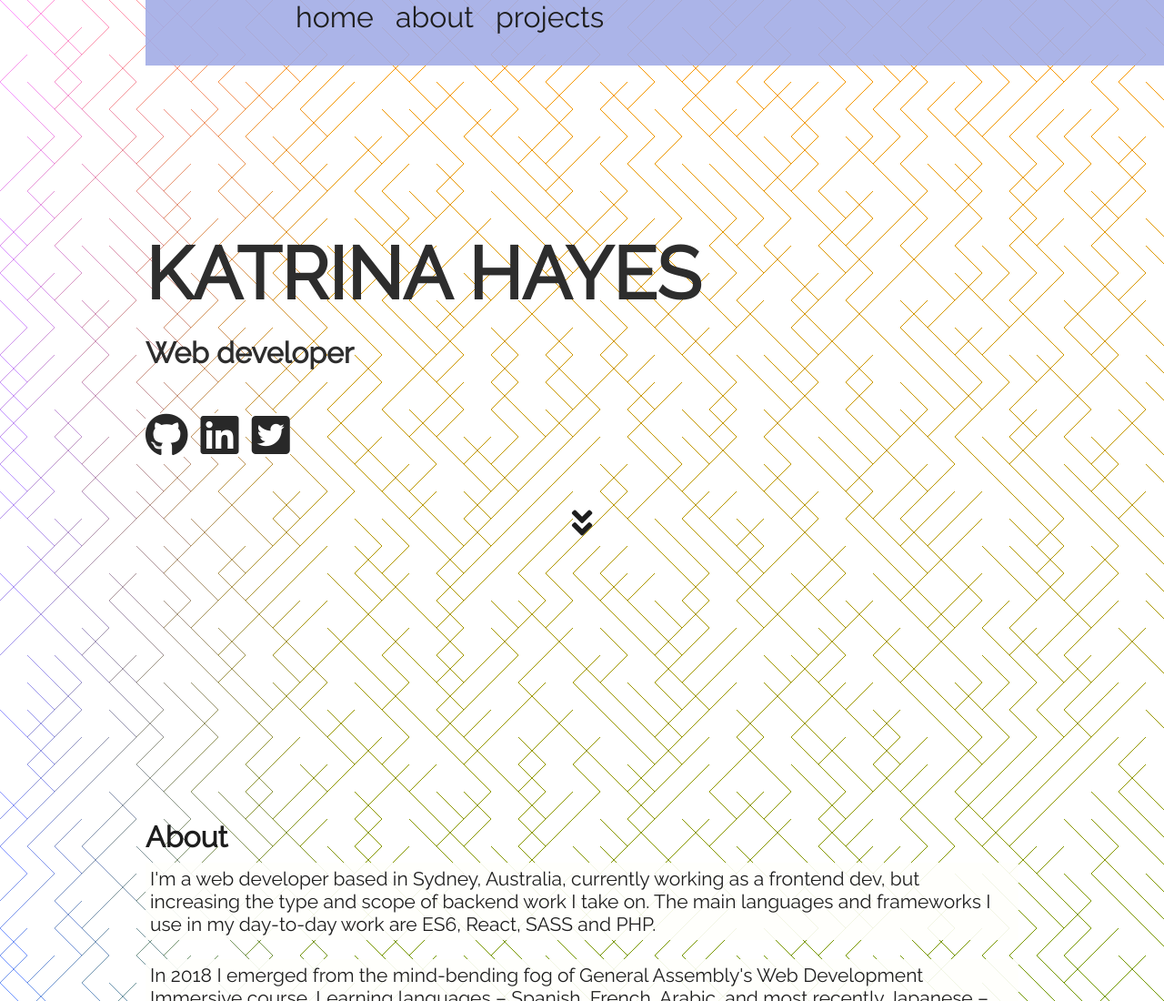
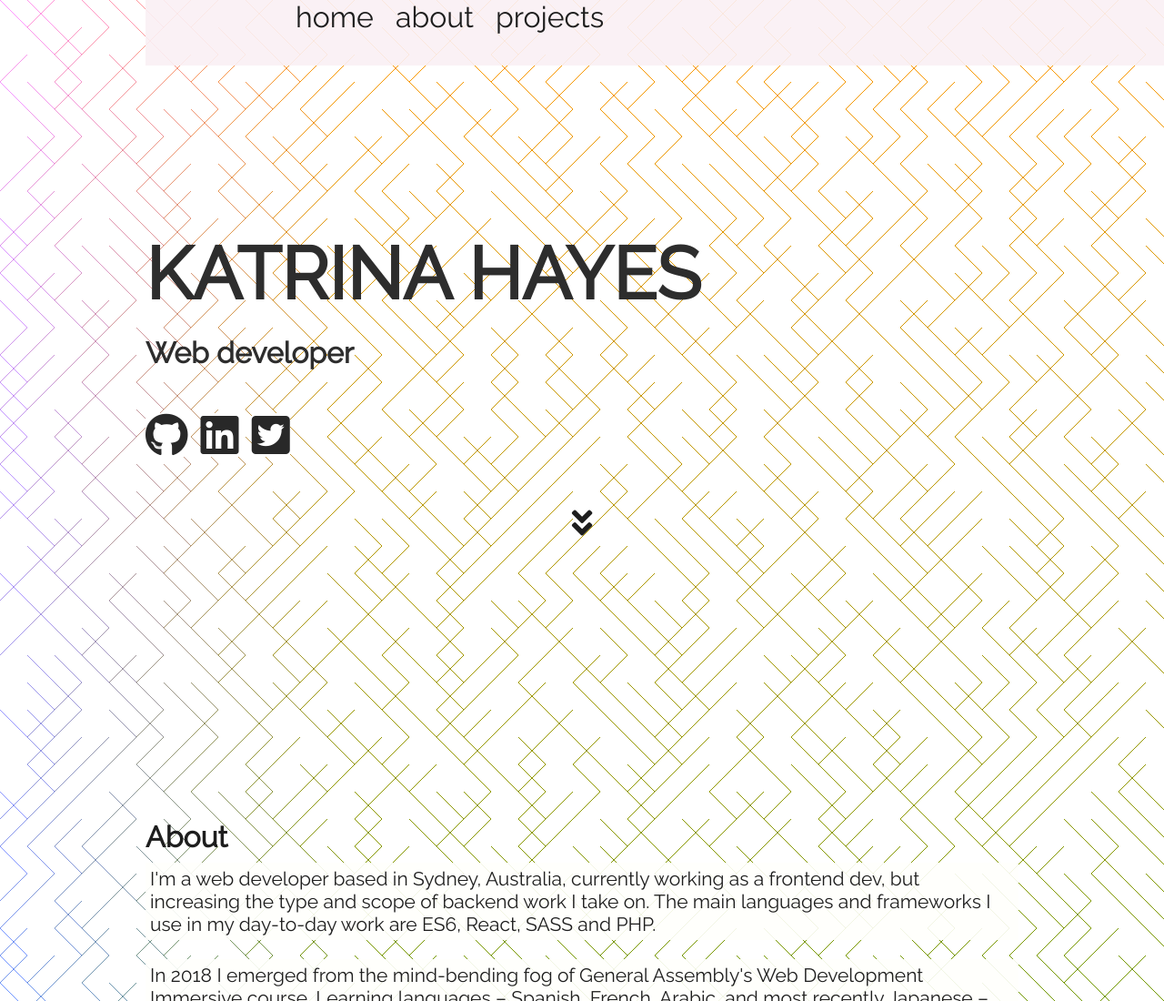
Before and after one commit to katshaze/katshaze.github.io, a website built with Parcel: page index.html in a window 1280 px wide. Shown: the top 1100 px of the page at 91% size. Built offline with nearby package versions, Linux system fonts and the light colour scheme.

Commit message:
lighten nav bar

```diff
--- a/css/style.css
+++ b/css/style.css
@@ -75,8 +75,7 @@ p, li {
   position: fixed;
   color: inherit;
   z-index: 99;
-  /* background: #d1a1a1eb; */
-  background: rgba(162, 172, 230, 0.9);
+  background: rgba(250, 240, 244, 0.9);
 }
 
 nav {
```
